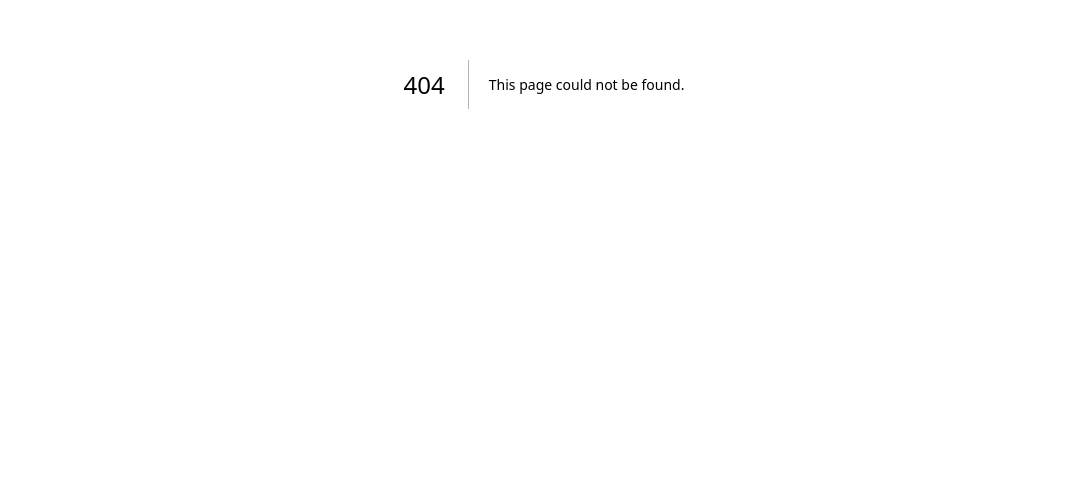
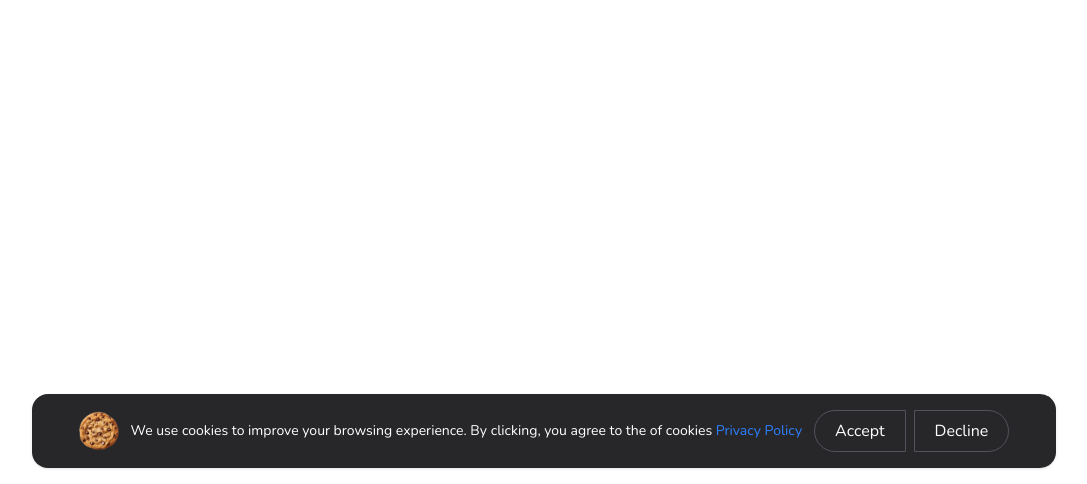
Before and after one commit to Abdouxone/mini-projects, a Next.js app: page /cookies/cookie6 in a window 1280 px wide. Before the commit this address had no page. Shown: the part 316-800 px from the top of the page, without its empty margins (96-1183 px from the left). Built offline with nearby package versions, Linux system fonts and the light colour scheme; a web font is replaced by a local one.

Commit message:
adding cookie 6

```diff
--- /dev/null
+++ b/app/cookies/cookie6/page.tsx
@@ -0,0 +1,37 @@
+"use client";
+import { useState } from "react";
+
+export default function Cookie() {
+  const [closed, setClosed] = useState(false);
+  return (
+    !closed && (
+      <div className=" flex items-center justify-center">
+        <div className="fixed font-nunito shadow-sm gap-3 bottom-4 p-4 rounded-2xl sm:max-w-5xl w-full max-w-md flex flex-col sm:flex-row justify-center sm:items-center bg-zinc-800">
+          <img
+            src="/cookies/images/cookie/img-1.png"
+            alt="cookie"
+            className="h-10 w-10"
+          />
+          <p className="text-sm font-normal text-white ">
+            We use cookies to improve your browsing experience. By clicking, you
+            agree to the of cookies{" "}
+            <a href="#" className="text-blue-500">
+              Privacy Policy
+            </a>
+          </p>
+          <div className="flex gap-2">
+            <button className="text-white rounded-l-full px-5 py-2 border hover:bg-zinc-600 transition-all duration-500 border-zinc-600">
+              Accept
+            </button>
+            <button
+              onClick={() => setClosed(true)}
+              className="text-white rounded-r-full px-5 py-2 border hover:bg-zinc-600 transition-all duration-500 border-zinc-600"
+            >
+              Decline
+            </button>
+          </div>
+        </div>
+      </div>
+    )
+  );
+}
```
